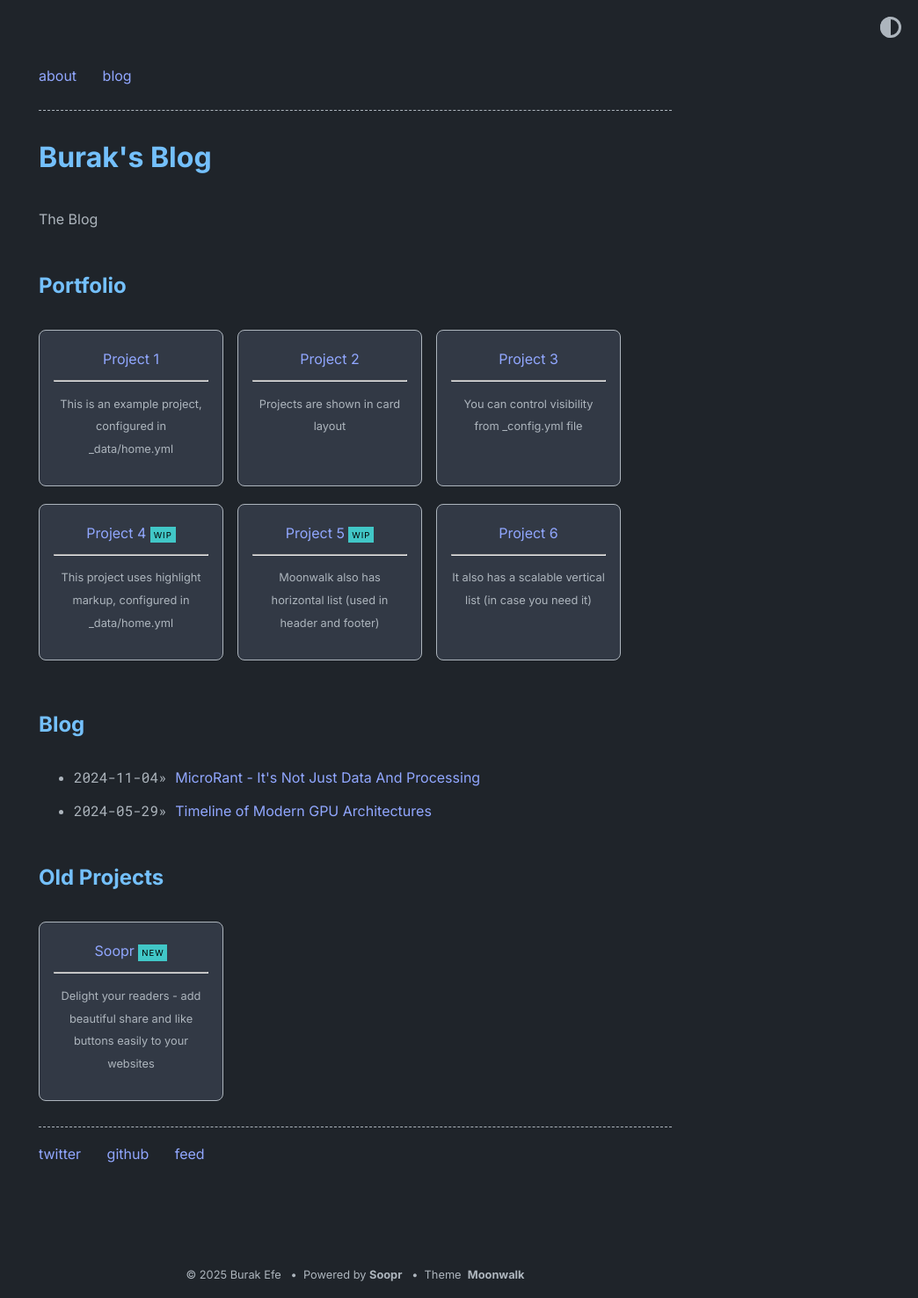
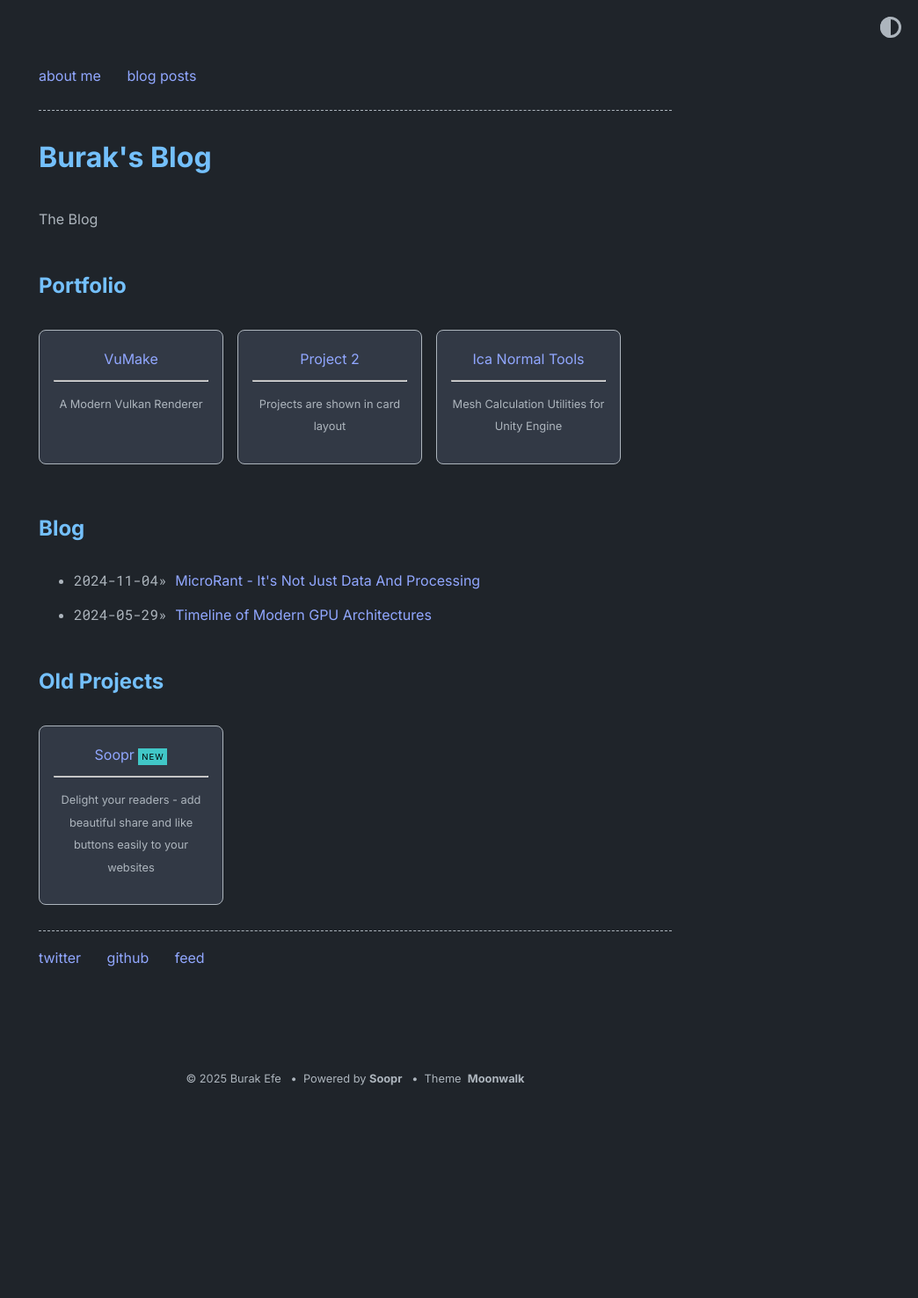
Before and after one commit to burak-efe/burak-efe.github.io, a Jekyll site: the page built from index.md, in a window 1280 px wide. Shown: the whole page at 88% size, without its empty margins (236-1280 px from the left). Built offline with Jekyll 4.4.1, drawn with Linux system fonts in a browser that asks for light colours; after the commit the page ends 1252 px from its top, so only the background shows below that.

Commit message:
new theme

```diff
--- a/_data/home.yml
+++ b/_data/home.yml
@@ -1,36 +1,22 @@
 navbar_entries:
-  - title: about
+  - title: about me
     url: about
 
-  - title: blog
+  - title: blog posts
     url: blog
 
 project_entries:
-  - title: Project 1
-    url: overview-post
-    desc: This is an example project, configured in _data/home.yml
+  - title: VuMake
+    url: https://github.com/burak-efe/VuMake
+    desc: A Modern Vulkan Renderer
 
   - title: Project 2
     url: overview-post
     desc: Projects are shown in card layout
 
-  - title: Project 3
-    url: overview-post
-    desc: You can control visibility from _config.yml file
-
-  - title: Project 4
-    url: overview-post
-    desc: This project uses highlight markup, configured in _data/home.yml
-    highlight: WIP
-
-  - title: Project 5
-    url: overview-post
-    desc: Moonwalk also has horizontal list (used in header and footer)
-    highlight: WIP
-
-  - title: Project 6
-    url: overview-post
-    desc: It also has a scalable vertical list (in case you need it)
+  - title: Ica Normal Tools
+    url: https://github.com/burak-efe/Ica_Normal_Tools
+    desc: Mesh Calculation Utilities for Unity Engine
 
 old_project_entries:
   - title: Soopr
```
